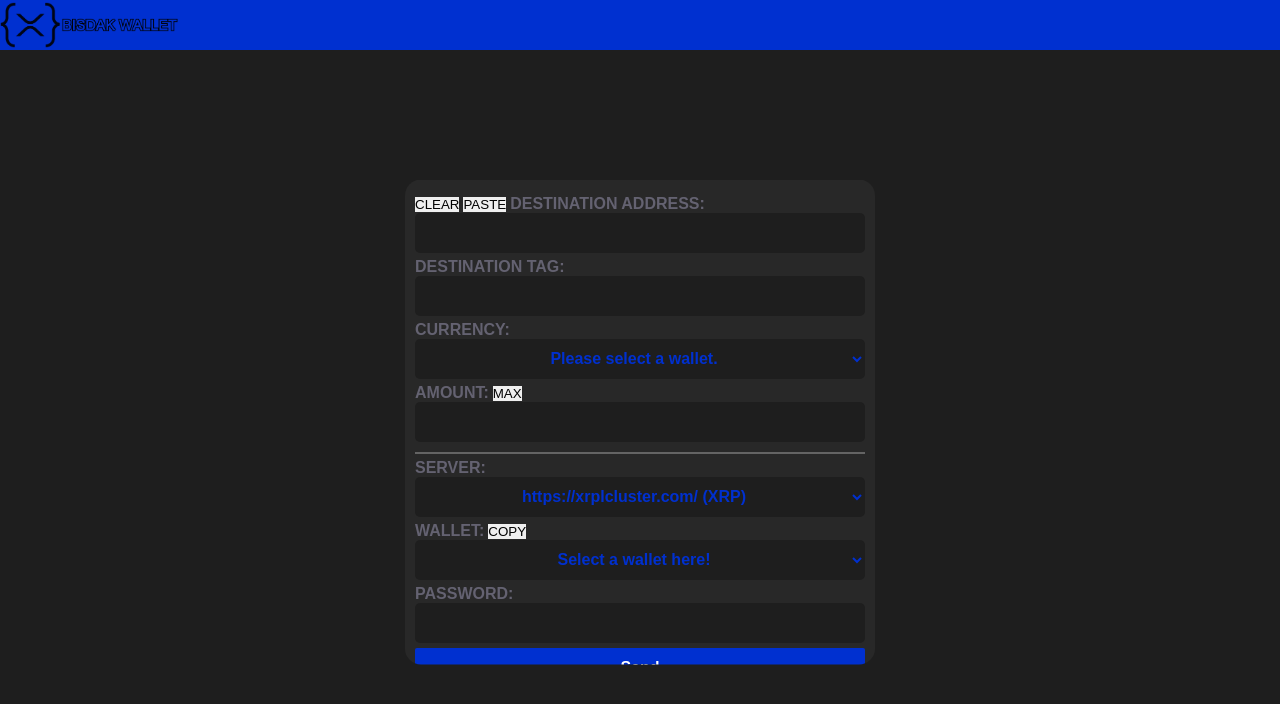
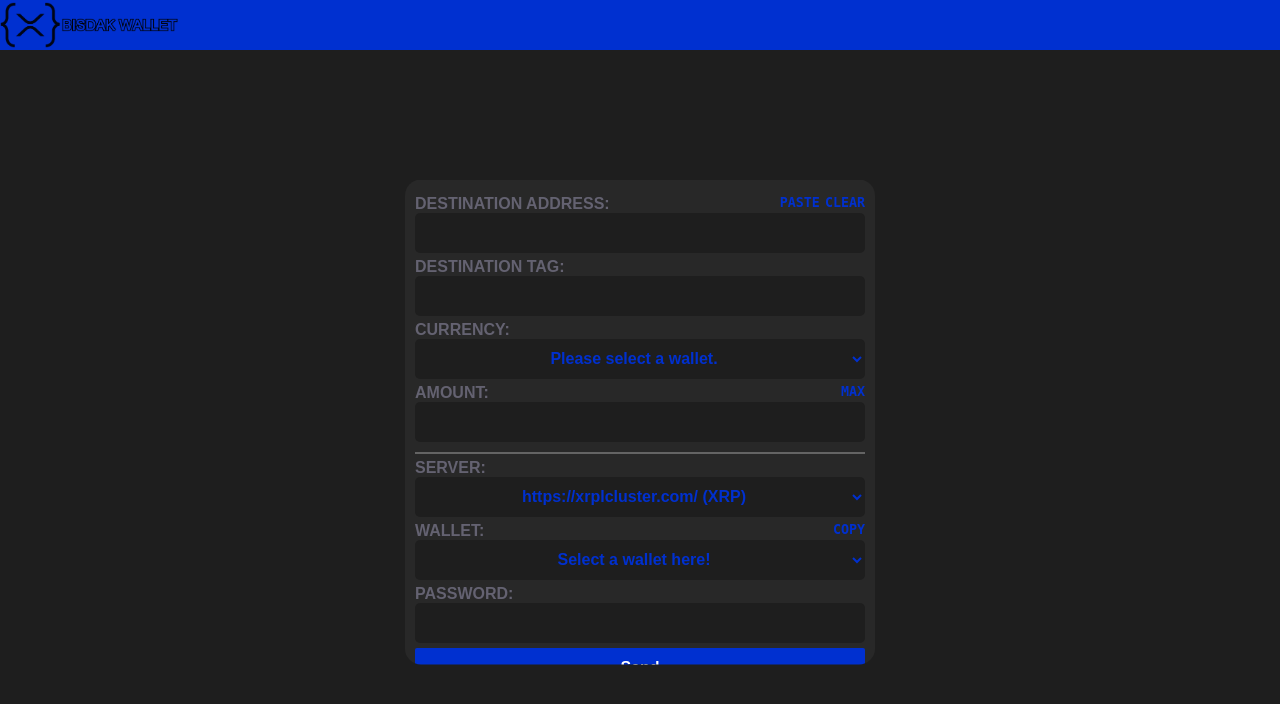
Before and after one commit to lilmond/BisdakWallet, a Flask app: page / in a window 1280 px wide. Shown: the top 704 px of the page. Run offline with Flask 3, Linux system fonts and the light colour scheme.

Commit message:
Update style.css

```diff
--- a/static/styles/style.css
+++ b/static/styles/style.css
@@ -58,12 +58,13 @@
     color: #0030cf;
 }
 
-.main-container .max-amount-button {
+.main-container .input-right-upper-button {
     font-family: monospace;
     font-weight: bold;
     color: #0030cf;
     background: transparent;
     float: right;
+    margin-left: 5px;
 }
 
 .main-container .send-button {
```
